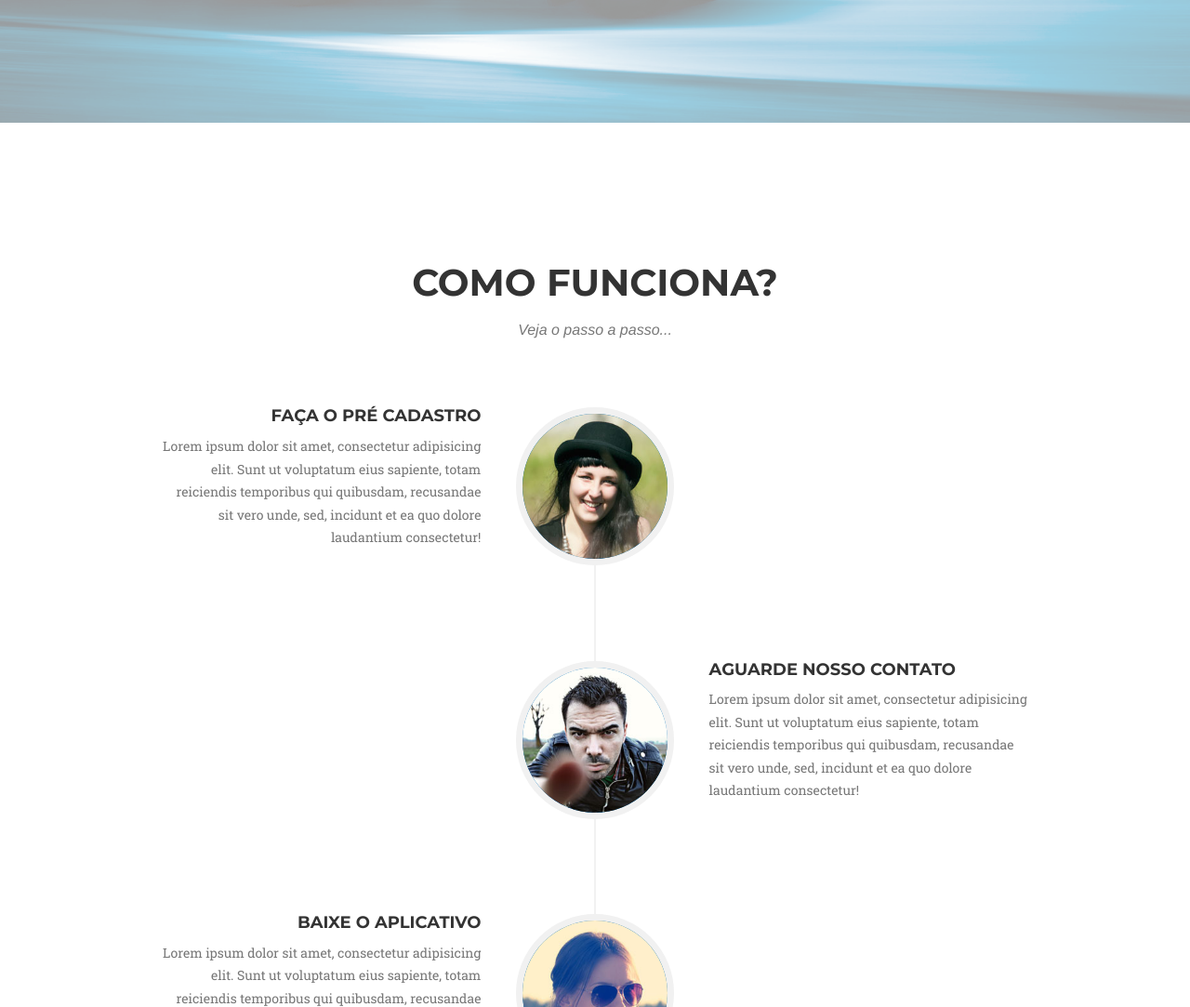
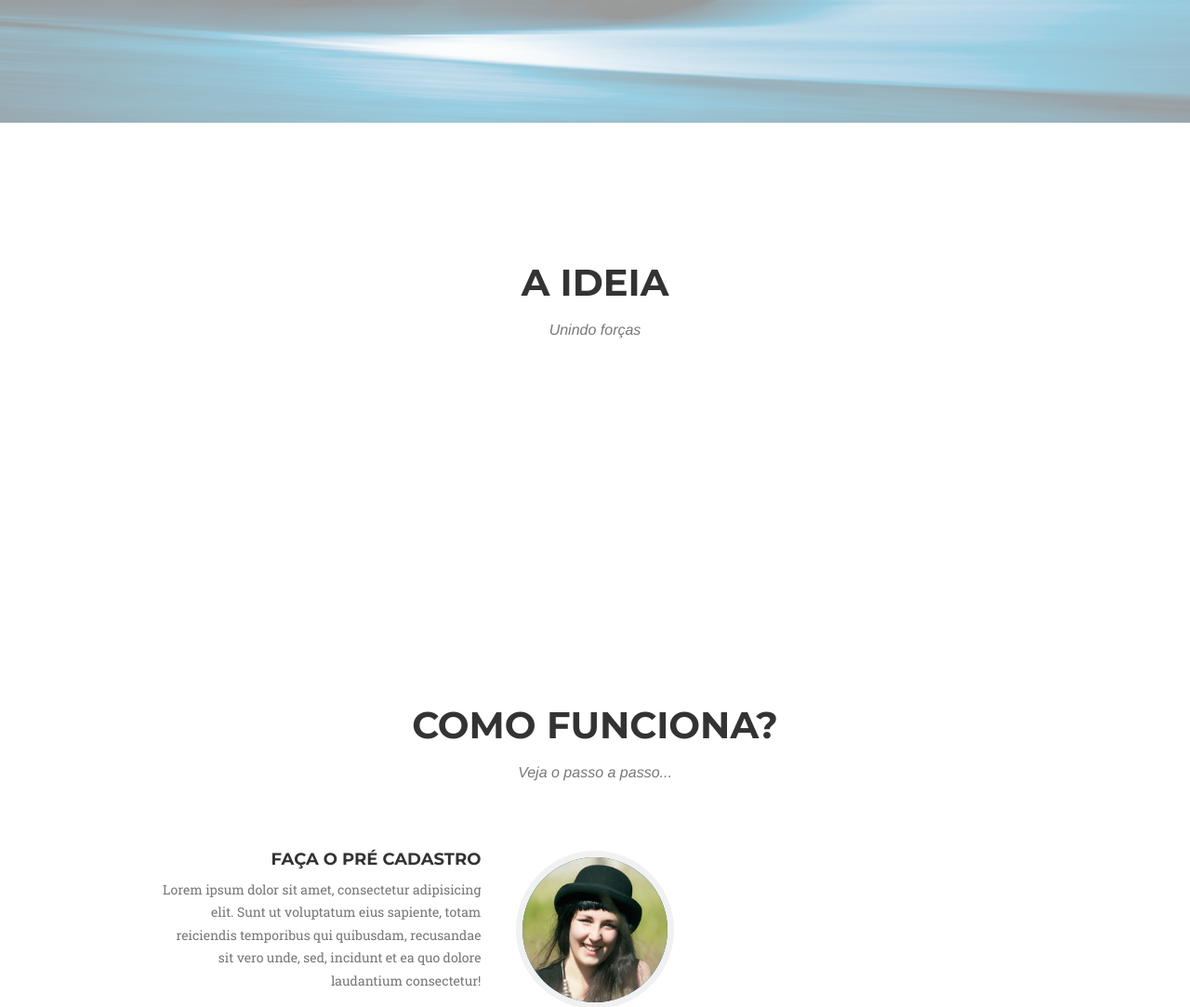
Before and after one commit to ifalldev/frete50, a website: page site/index.html in a window 1280 px wide. Shown: the part 626-1709 px from the top of the page at 93% size. Drawn offline with nearby package versions, Linux system fonts and the light colour scheme; files whose address does not match are found by name; a web font is replaced by a local one.

Commit message:
favicon & ideia section

```diff
--- a/site/index.html
+++ b/site/index.html
@@ -8,6 +8,7 @@
     <meta name="viewport" content="width=device-width, initial-scale=1">
     <meta name="description" content="">
     <meta name="author" content="">
+    <link rel="shortcut icon" type="image/png" href="img/favicon.ico">
 
     <title>Frete 50</title>
 
@@ -53,6 +54,9 @@
                         <a href="#page-top"></a>
                     </li>
                     <li>
+                        <a class="page-scroll" href="#idea">A IDEIA</a>
+                    </li>
+                    <li>
                         <a class="page-scroll" href="#services">COMO FUNCIONA?</a>
                     </li>
 
@@ -81,6 +85,25 @@
         </div>
     </header>
 
+    <!-- Services Section -->
+    <section id="idea">
+        <div class="container">
+            <div class="row">
+                <div class="col-lg-12 text-center">
+                    <h2 class="section-heading">A IDEIA</h2>
+                    <h3 class="section-subheading text-muted">Unindo forças</h3>
+                </div>
+            </div>
+            <div class="row">
+                <div class="col-md-6">
+
+                </div>
+                <div class="col-md-6">
+                    <img src=""
+                </div>
+            </div>
+        </div>
+    </section>
     <!-- Services Section -->
     <section id="services">
         <div class="container">
```
Also changed, not shown: site/img/favicon.ico (added), site/img/ideia/icone.png (added), 1 other file.
